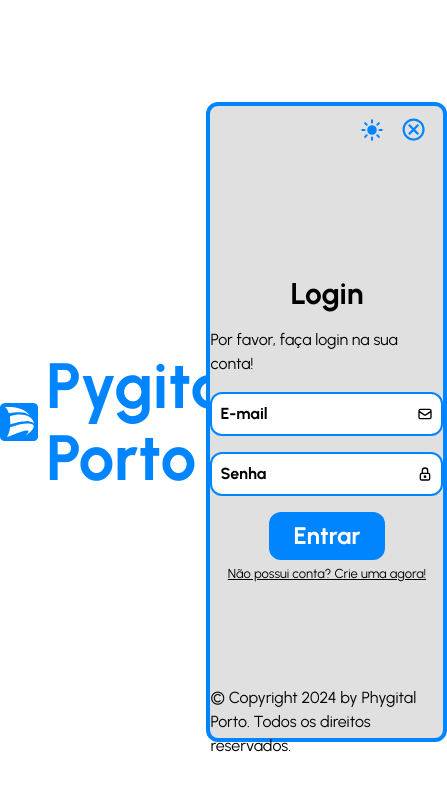
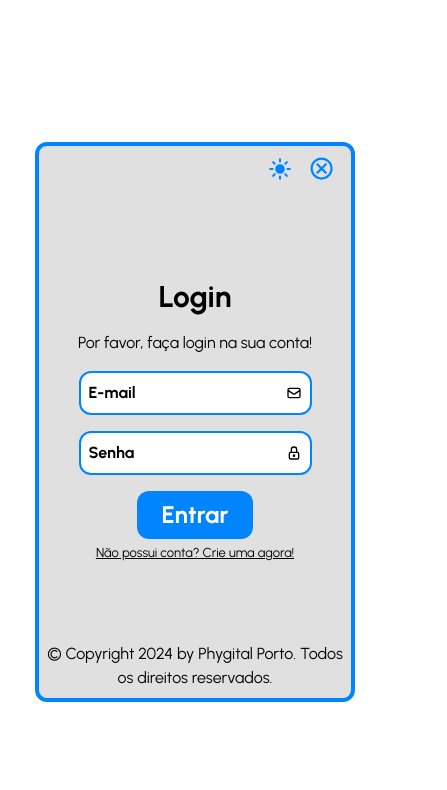
Before and after one commit to tcguus/Sprint4, a Next.js app in the folder sprint4/: page /login in a window 390 px wide. Shown: the top 790 px of the page, 447 px wide, since content can reach past the window. Built offline with nearby package versions, Linux system fonts and the light colour scheme.

Commit message:
Deixando a página login responsiva.

```diff
--- a/sprint4/src/app/login/page.tsx
+++ b/sprint4/src/app/login/page.tsx
@@ -15,8 +15,8 @@ export default function Login() {
   };
 
   return (
-    <div className="flex w-full h-[100vh] justify-evenly items-center transition duration-300 dark:bg-cinzaescuro">
-      <div className="flex gap-2">
+    <div className="flex w-full h-[100vh] justify-evenly items-center transition duration-300 dark:bg-cinzaescuro ">
+      <div className="gap-2 hidden lp:flex ">
         <Image
           src="/logo-porto.svg"
           width="150"
@@ -30,14 +30,14 @@ export default function Login() {
           <p className="font-bold text-azul text-[4rem] leading-none">Porto</p>
         </div>
       </div>
-      <div className="w-[35rem] h-[40rem] bg-cinza flex flex-col border-4 rounded-xl border-azul dark:bg-preto">
+      <div className="w-[18rem] h-[35rem] bg-cinza flex flex-col border-4 rounded-xl border-azul dark:bg-preto mm:w-[20rem] ml:w-[25rem] tb:w-[35rem]">
         <div className="flex w-full h-[3rem] justify-end items-center pr-4 gap-2 text-azul">
           <ThemeToggle onToggle={handleThemeToggle} />
           <Link href="/">
             <IoMdCloseCircleOutline className="text-[1.7rem] hover:text-red-500 transtion duration-300" />
           </Link>
         </div>
-        <form className="w-full h-[35rem] flex flex-col gap-4 justify-center items-center">
+        <form className="w-full h-[30rem] flex flex-col gap-4 justify-center items-center">
           <h1 className="font-bold text-3xl">Login</h1>
           <p className="text">Por favor, faça login na sua conta!</p>
           <div className="flex bg-white p-2 items-center border-2 border-azul rounded-xl dark:bg-cinzaescuro">
@@ -72,7 +72,7 @@ export default function Login() {
             </Link>
           </div>
         </form>
-        <div className="w-full h-[2rem] flex justify-center items-center ">
+        <div className="w-full h-[2rem] flex justify-center items-center text-center mb-[1rem] tb:mb-0">
           <p>
             © Copyright 2024 by Phygital Porto. Todos os direitos reservados.
           </p>
--- a/sprint4/tailwind.config.ts
+++ b/sprint4/tailwind.config.ts
@@ -10,7 +10,7 @@ const config: Config = {
   theme: {
     extend: {
       spacing:{
-        'screen-h': '740px'
+        'screen-h': '710px'
       },
       screens: {
         ms: '320px',
```
